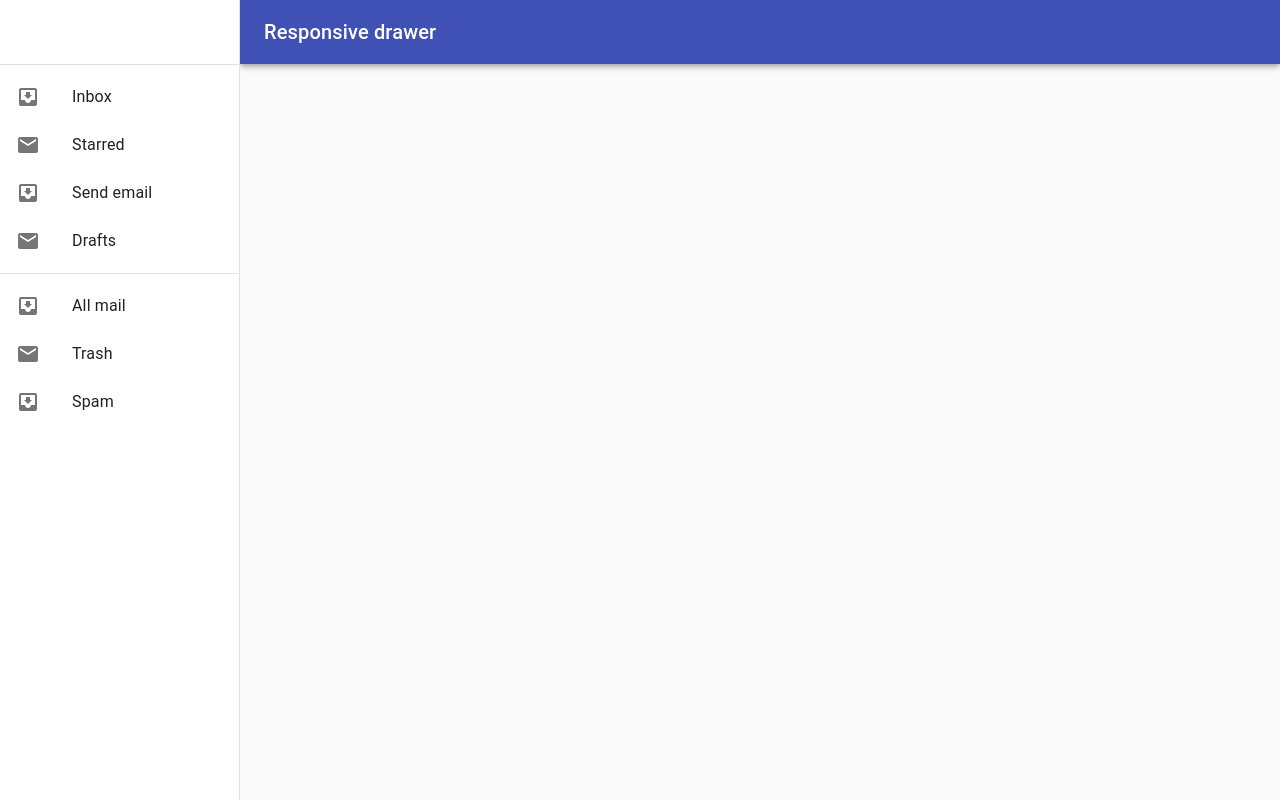
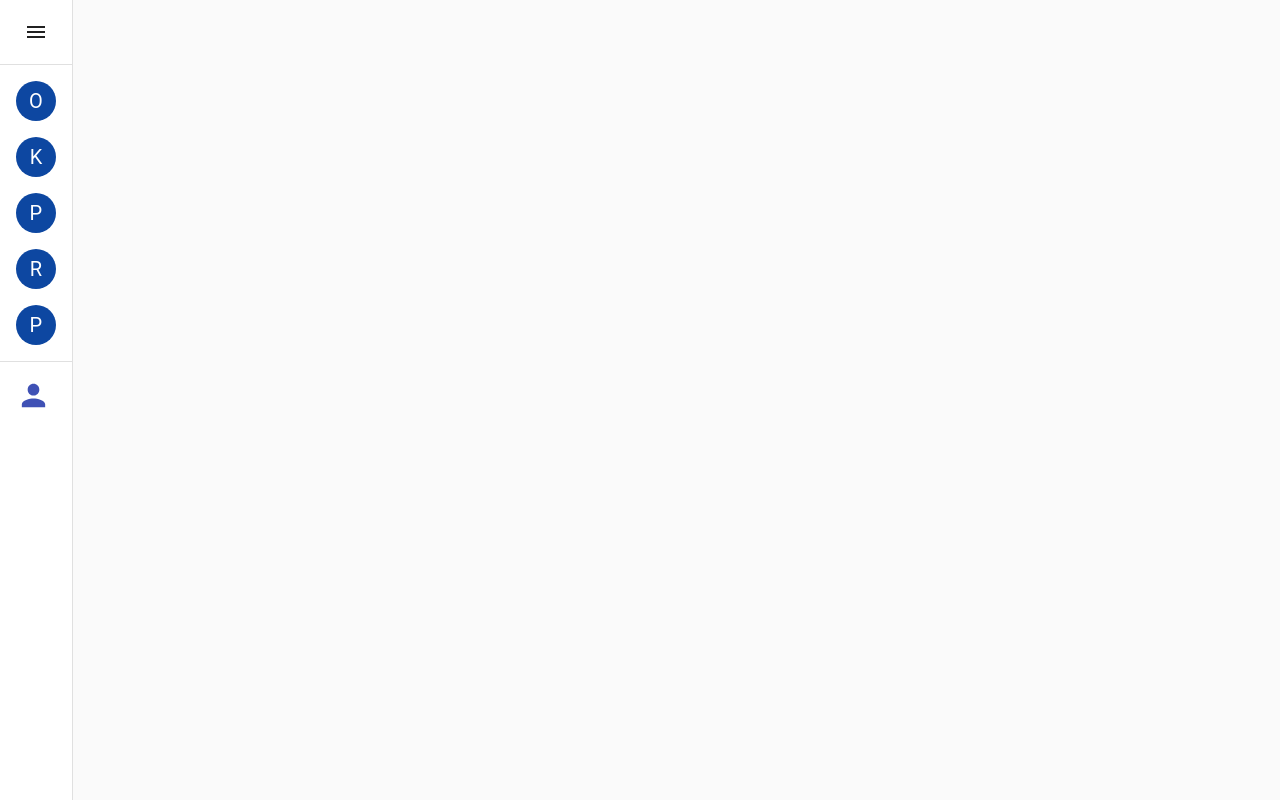
Before and after one commit to surya1304-zz/main_app, a React (Create React App) app: page /sidebar in a window 1280 px wide. Built offline with nearby package versions, Linux system fonts and the light colour scheme.

Commit message:
Added Some State Functionality

```diff
--- a/package.json
+++ b/package.json
@@ -8,6 +8,7 @@
     "@material-ui/styles": "^4.2.0",
     "animate.css": "^3.7.2",
     "bootstrap": "^4.3.1",
+    "clsx": "^1.0.4",
     "font-awesome": "^4.7.0",
     "hamburgers": "^1.1.3",
     "jquery": "^3.4.1",
--- a/src/Components/Sidebar/sidebar.component.js
+++ b/src/Components/Sidebar/sidebar.component.js
@@ -1,21 +1,21 @@
 import React from 'react';
-import PropTypes from 'prop-types';
-import AppBar from '@material-ui/core/AppBar';
+import { connect } from "react-redux";
+import clsx from 'clsx';
+import { makeStyles } from '@material-ui/core/styles';
+import Drawer from '@material-ui/core/Drawer';
+import Toolbar from '@material-ui/core/Toolbar';
+import List from '@material-ui/core/List';
 import CssBaseline from '@material-ui/core/CssBaseline';
 import Divider from '@material-ui/core/Divider';
-import Drawer from '@material-ui/core/Drawer';
-import Hidden from '@material-ui/core/Hidden';
 import IconButton from '@material-ui/core/IconButton';
-import InboxIcon from '@material-ui/icons/MoveToInbox';
-import List from '@material-ui/core/List';
+import MenuIcon from '@material-ui/icons/Menu';
 import ListItem from '@material-ui/core/ListItem';
 import ListItemIcon from '@material-ui/core/ListItemIcon';
 import ListItemText from '@material-ui/core/ListItemText';
-import MailIcon from '@material-ui/icons/Mail';
-import MenuIcon from '@material-ui/icons/Menu';
-import Toolbar from '@material-ui/core/Toolbar';
-import Typography from '@material-ui/core/Typography';
-import { makeStyles, useTheme } from '@material-ui/core/styles';
+import Avatar from '@material-ui/core/Avatar';
+import {blue} from "@material-ui/core/colors";
+import {Person} from '@material-ui/icons';
+import { withRouter } from 'react-router-dom';
 
 const drawerWidth = 240;
 
@@ -23,121 +23,115 @@ const useStyles = makeStyles(theme => ({
     root: {
         display: 'flex',
     },
-    drawer: {
-        [theme.breakpoints.up('sm')]: {
-            width: drawerWidth,
-            flexShrink: 0,
-        },
-    },
-    appBar: {
+    appBarShift: {
         marginLeft: drawerWidth,
-        [theme.breakpoints.up('sm')]: {
-            width: `calc(100% - ${drawerWidth}px)`,
-        },
+        width: `calc(100% - ${drawerWidth}px)`,
+        transition: theme.transitions.create(['width', 'margin'], {
+            easing: theme.transitions.easing.sharp,
+            duration: theme.transitions.duration.enteringScreen,
+        }),
     },
     menuButton: {
-        marginRight: theme.spacing(2),
+        marginRight: 36,
+    },
+    hide: {
+        display: 'none',
+    },
+    drawer: {
+        width: drawerWidth,
+        flexShrink: 0,
+        whiteSpace: 'nowrap',
+    },
+    drawerOpen: {
+        width: drawerWidth,
+        transition: theme.transitions.create('width', {
+            easing: theme.transitions.easing.sharp,
+            duration: theme.transitions.duration.enteringScreen,
+        }),
+    },
+    drawerClose: {
+        transition: theme.transitions.create('width', {
+            easing: theme.transitions.easing.sharp,
+            duration: theme.transitions.duration.leavingScreen,
+        }),
+        overflowX: 'hidden',
+        width: theme.spacing(7) + 1,
         [theme.breakpoints.up('sm')]: {
-            display: 'none',
+            width: theme.spacing(9) + 1,
         },
-    },
-    toolbar: theme.mixins.toolbar,
-    drawerPaper: {
-        width: drawerWidth,
     },
     content: {
         flexGrow: 1,
         padding: theme.spacing(3),
     },
+    orangeAvatar: {
+        color: '#fff',
+        backgroundColor: blue[900],
+    },
 }));
 
-export default function ResponsiveDrawer(props) {
-    const { container } = props;
+function MiniDrawer({ plants,fname,role,history }) {
     const classes = useStyles();
-    const theme = useTheme();
-    const [mobileOpen, setMobileOpen] = React.useState(false);
+    const [open, setOpen] = React.useState(false);
 
-    function handleDrawerToggle() {
-        setMobileOpen(!mobileOpen);
+    function toggleDrawerOpen() {
+        setOpen(!open);
     }
-
-    const drawer = (
-        <div>
-            <div className={classes.toolbar} />
-            <Divider />
-            <List>
-                {['Inbox', 'Starred', 'Send email', 'Drafts'].map((text, index) => (
-                    <ListItem button key={text}>
-                        <ListItemIcon>{index % 2 === 0 ? <InboxIcon /> : <MailIcon />}</ListItemIcon>
-                        <ListItemText primary={text} />
-                    </ListItem>
-                ))}
-            </List>
-            <Divider />
-            <List>
-                {['All mail', 'Trash', 'Spam'].map((text, index) => (
-                    <ListItem button key={text}>
-                        <ListItemIcon>{index % 2 === 0 ? <InboxIcon /> : <MailIcon />}</ListItemIcon>
-                        <ListItemText primary={text} />
-                    </ListItem>
-                ))}
-            </List>
-        </div>
-    );
+    console.log(fname + " " + role);
 
     return (
         <div className={classes.root}>
             <CssBaseline />
-            <AppBar position="fixed" className={classes.appBar}>
+            <Drawer
+                variant="permanent"
+                className={clsx(classes.drawer, {
+                    [classes.drawerOpen]: open,
+                    [classes.drawerClose]: !open,
+                })}
+                classes={{
+                    paper: clsx({
+                        [classes.drawerOpen]: open,
+                        [classes.drawerClose]: !open,
+                    }),
+                }}
+                open={open}
+            >
                 <Toolbar>
                     <IconButton
                         color="inherit"
                         aria-label="Open drawer"
+                        onClick={toggleDrawerOpen}
                         edge="start"
-                        onClick={handleDrawerToggle}
-                        className={classes.menuButton}
+                        className={clsx(classes.menuButton)}
                     >
                         <MenuIcon />
                     </IconButton>
-                    <Typography variant="h6" noWrap>
-                        Responsive drawer
-                    </Typography>
                 </Toolbar>
-            </AppBar>
-            <nav className={classes.drawer} aria-label="Mailbox folders">
-                <Hidden smUp implementation="css">
-                    <Drawer
-                        container={container}
-                        variant="temporary"
-                        anchor={theme.direction === 'rtl' ? 'right' : 'left'}
-                        open={mobileOpen}
-                        onClose={handleDrawerToggle}
-                        classes={{
-                            paper: classes.drawerPaper,
-                        }}
-                        ModalProps={{
-                            keepMounted: true,
-                        }}
-                    >
-                        {drawer}
-                    </Drawer>
-                </Hidden>
-                <Hidden xsDown implementation="css">
-                    <Drawer
-                        classes={{
-                            paper: classes.drawerPaper,
-                        }}
-                        variant="permanent"
-                        open
-                    >
-                        {drawer}
-                    </Drawer>
-                </Hidden>
-            </nav>
+                <Divider />
+                <List>
+                    {plants.split('&').map((text, index) => (
+                        <ListItem button key={index} onClick={()=>history.push(`/plants/${text}`)}>
+                            <ListItemIcon><Avatar className={classes.orangeAvatar}>{text[0].toLocaleUpperCase()}</Avatar></ListItemIcon>
+                            <ListItemText primary={text} />
+                        </ListItem>
+                    ))}
+                </List>
+                <Divider />
+                <List>
+                    <ListItem button key={fname}>
+                        <ListItemIcon><Person color='primary' fontSize='large'/></ListItemIcon>
+                        <ListItemText primary={fname} />
+                    </ListItem>
+                </List>
+            </Drawer>
         </div>
     );
 }
 
-ResponsiveDrawer.propTypes = {
-    container: PropTypes.object,
-};
+const mapStateToProps = state => ({
+    plants : state.signin.plants,
+    fname : state.signin.fname,
+    role : state.signin.role,
+});
+
+export default withRouter(connect(mapStateToProps)(MiniDrawer));
--- /dev/null
+++ b/src/Components/Tiles/tiles.component.js
@@ -0,0 +1,12 @@
+import React from 'react';
+import { withRouter } from 'react-router-dom';
+
+const PlantTiles = ({match}) =>{
+    return(
+        <div>
+            This is {match.params.plantname} plant page;
+        </div>
+    );
+};
+
+export default withRouter(PlantTiles);
--- a/src/Containers/App.js
+++ b/src/Containers/App.js
@@ -1,14 +1,16 @@
 import React from 'react';
 import {Switch,Route} from 'react-router-dom';
 import NewSignIn from '../Components/SignIn/New_Signin';
-import ResponsiveDrawer from '../Components/Sidebar/sidebar.component';
+import MiniDrawer from '../Components/Sidebar/sidebar.component';
+import PlantTiles from '../Components/Tiles/tiles.component';
 import './App.css';
 
 const App = () => {
         return (
             <Switch>
                 <Route exact path='/' component={NewSignIn}/>
-                <Route exact path='/sidebar' component={ResponsiveDrawer} />
+                <Route exact path='/sidebar' component={MiniDrawer} />
+                <Route exact path='/plants/:plantname' component={PlantTiles}/>
             </Switch>
         );
 };
--- a/src/Redux/Signin/signin.reducer.js
+++ b/src/Redux/Signin/signin.reducer.js
@@ -3,9 +3,9 @@ import { actionTypes } from './signin.actions.type'
 const INITIAL_STATE = {
     username : "",
     password : "",
-    fname : "",
-    role : "",
-    plants : ""
+    fname : "Shubham",
+    role : "admin",
+    plants : "orai&kothagadi&parigi&rohini&peerampalli",
 };
 
 const SigninReducer = (state=INITIAL_STATE, action) => {
```
Also changed, not shown: src/Components/Sidebar/sidebar.styles.css (deleted), src/Redux/Signin/signin.selectors.js (added).
